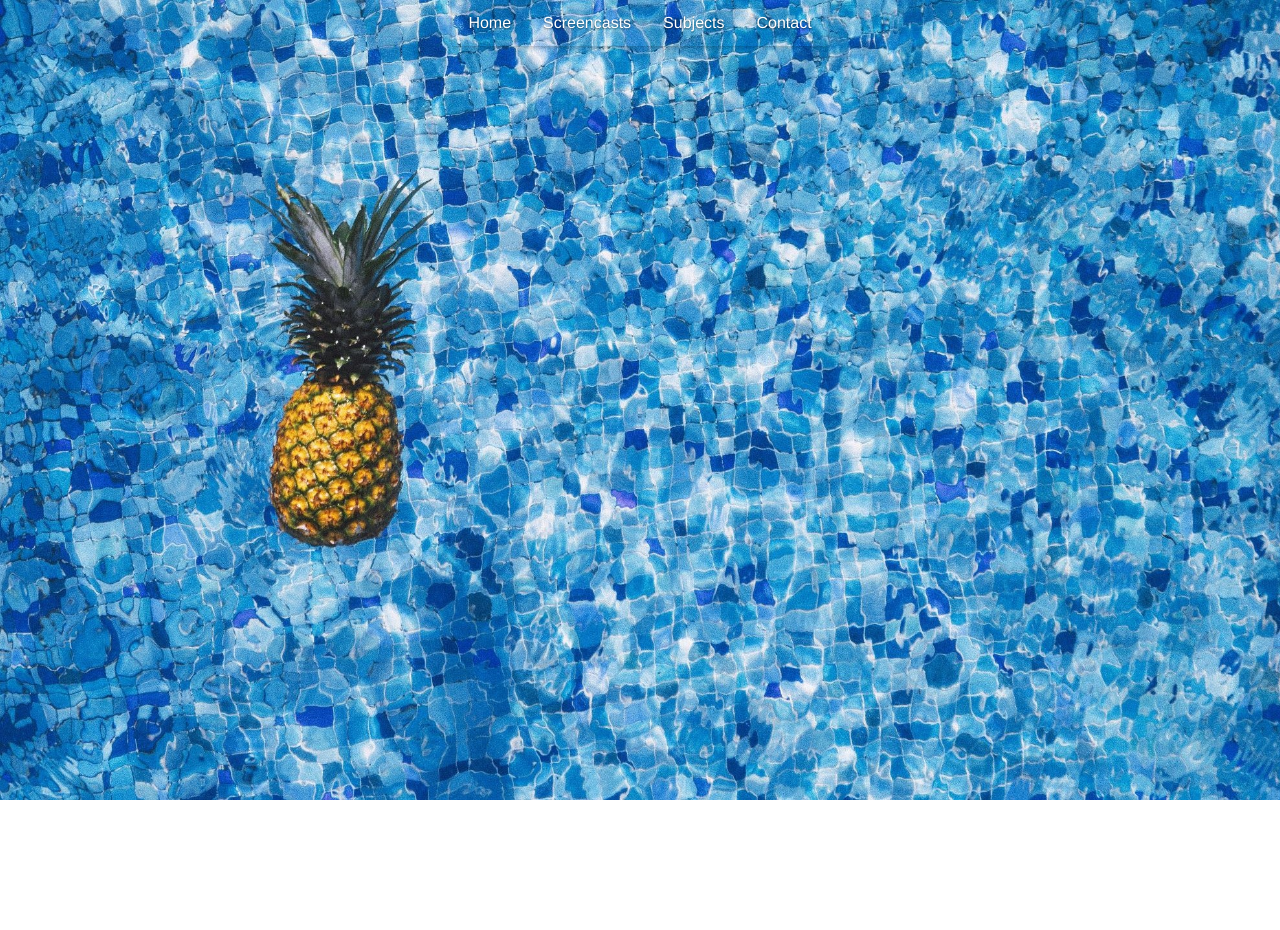
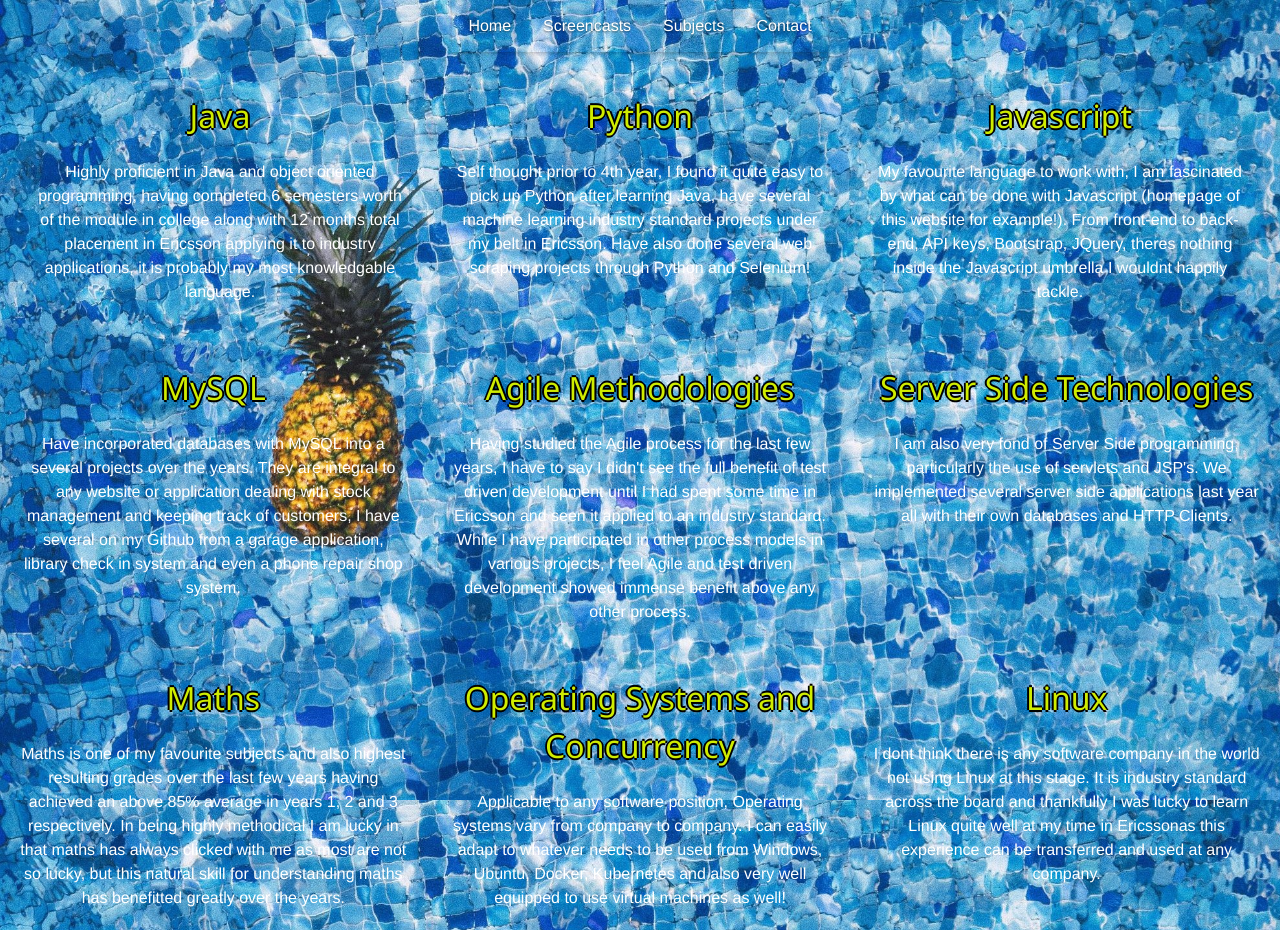
Before and after one commit to markl147/markl147.github.io, a website: page demo/subjects.html in a window 1280 px wide. Before the commit the page ends 800 px from the top, so only its background shows below. Drawn offline with nearby package versions, Linux system fonts and the light colour scheme.

Commit message:
subjects done

```diff
--- a/demo/subjects.html
+++ b/demo/subjects.html
@@ -5,6 +5,10 @@
     <meta charset="UTF-8">
     <meta http-equiv="X-UA-Compatible" content="IE=edge">
     <meta name="viewport" content="width=device-width, initial-scale=1.0">
+    <link rel="stylesheet" href="https://www.w3schools.com/w3css/4/w3.css" />
+    <!-- <link rel="stylesheet" href="https://maxcdn.bootstrapcdn.com/bootstrap/3.4.1/css/bootstrap.min.css"> -->
+    <!-- <script src="https://ajax.googleapis.com/ajax/libs/jquery/3.5.1/jquery.min.js"></script>
+    <script src="https://maxcdn.bootstrapcdn.com/bootstrap/3.4.1/js/bootstrap.min.js"></script> -->
     <style>
         * {
           margin: 0;
@@ -25,24 +29,27 @@
         }
 
         body:before {
-          content: "";
+          /* content: "";
           /* display: inline-block; */
           vertical-align: middle;
-          height: 100%;
+          height: 100%; */
         }
 
         main {
           /* display: inline-block; */
-          vertical-align: middle;
+          /* vertical-align: middle;
           background: url();
           padding: 40px;
           max-width: 500px;
-          text-shadow: 0 1px 2px rgba(0, 0, 0, 0.5);
+          text-shadow: 0 1px 2px rgba(0, 0, 0, 0.5); */
           /* box-shadow: 0 5px 15px rgba(0,0,0,0.5); */
         }
 
         h1 {
           font-size: 32px;
+          text-shadow: 0.06em 0 black, 0 0.06em black, -0.06em 0 black,
+          0 -0.06em black;
+        color: #d0ec00;
         }
         h2 {
           font-size: 18px;
@@ -165,5 +172,78 @@
         </ul>
       </nav>
 
+      <div class="w3-row" style="padding: 10px;">
+        <div class="w3-third" style="padding: 20px;">
+          <h1 style="text-align: center;">Java</h1>
+          <p style="text-align: center;">Highly proficient in Java and object oriented programming, having completed 6 semesters worth of the module in
+            college along with 12 months total placement in Ericsson applying it to industry applications, it is probably my
+            most knowledgable language.
+          </p>
+        </div>
+        <div class="w3-third" style="padding: 20px;">
+          <h1 style="text-align: center;">Python</h1>
+          <p style="text-align: center;">Self thought prior to 4th year, I found it quite easy to pick up Python after learning Java,
+            have several machine learning industry standard projects under my belt in Ericsson. Have also done several web scraping
+            projects through Python and Selenium!
+          </p>
+        </div>
+        <div class="w3-third" style="padding: 20px;">
+          <h1 style="text-align: center;">Javascript</h1>
+          <p style="text-align: center;">My favourite language to work with, I am fascinated by what can be done with Javascript
+            (homepage of this website for example!). From front-end to back-end, API keys, Bootstrap, JQuery, theres nothing
+            inside the Javascript umbrella I wouldnt happily tackle.
+          </p>
+        </div>
+      </div>
+
+      <div class="w3-row">
+        <div class="w3-third" style="padding: 20px;">
+          <h1 style="text-align: center;">MySQL</h1>
+          <p style="text-align: center;">Have incorporated databases with MySQL into a several projects over the years. They are
+            integral to any website or application dealing with stock management and keeping track of customers, I have several
+            on my Github from a garage application, library check in system and even a phone repair shop system.
+          </p>
+        </div>
+        <div class="w3-third" style="padding: 20px;">
+          <h1 style="text-align: center;">Agile Methodologies</h1>
+          <p style="text-align: center;">Having studied the Agile process for the last few years, I have to say I
+            didn't see the full benefit of test driven development until I had spent some time in Ericsson and seen it applied
+            to an industry standard. While I have participated in other process models in various projects, I feel
+            Agile and test driven development showed immense benefit above any other process.
+          </p>
+        </div>
+        <div class="w3-third" style="padding: 20px;">
+          <h1 style="text-align: center;">Server Side Technologies</h1>
+          <p style="text-align: center;">I am also very fond of Server Side programming, particularly the use of servlets and
+            JSP's. We implemented several server side applications last year all with their own databases and HTTP Clients.
+          </p>
+        </div>
+      </div>
+
+      <div class="w3-row">
+        <div class="w3-third" style="padding: 20px;">
+          <h1 style="text-align: center;">Maths</h1>
+          <p style="text-align: center;">Maths is one of my favourite subjects and also highest resulting grades over the last few
+            years having achieved an above 85% average in years 1, 2 and 3 respectively. In being highly methodical I am lucky in
+            that maths has always clicked with me as most are not so lucky, but this natural skill for understanding maths has
+            benefitted greatly over the years.
+          </p>
+        </div>
+        <div class="w3-third" style="padding: 20px;">
+          <h1 style="text-align: center;">Operating Systems and Concurrency</h1>
+          <p style="text-align: center;">Applicable to any software position, Operating systems vary from company to company. I
+            can easily adapt to whatever needs to be used from Windows, Ubuntu, Docker, Kubernetes and also very well
+            equipped to use virtual machines as well!
+          </p>
+        </div>
+        <div class="w3-third" style="padding: 20px;">
+          <h1 style="text-align: center;">Linux</h1>
+          <p style="text-align: center;">I dont think there is any software company in the world not using Linux at this stage.
+            It is industry standard across the board and thankfully I was lucky to learn Linux quite well at my time in Ericssonas this
+            experience can be transferred and used at any company.
+          </p>
+        </div>
+      </div>
+
 </body>
 </html>
```
Also changed, not shown: demo/screencasts.html (+1 -1 lines).
